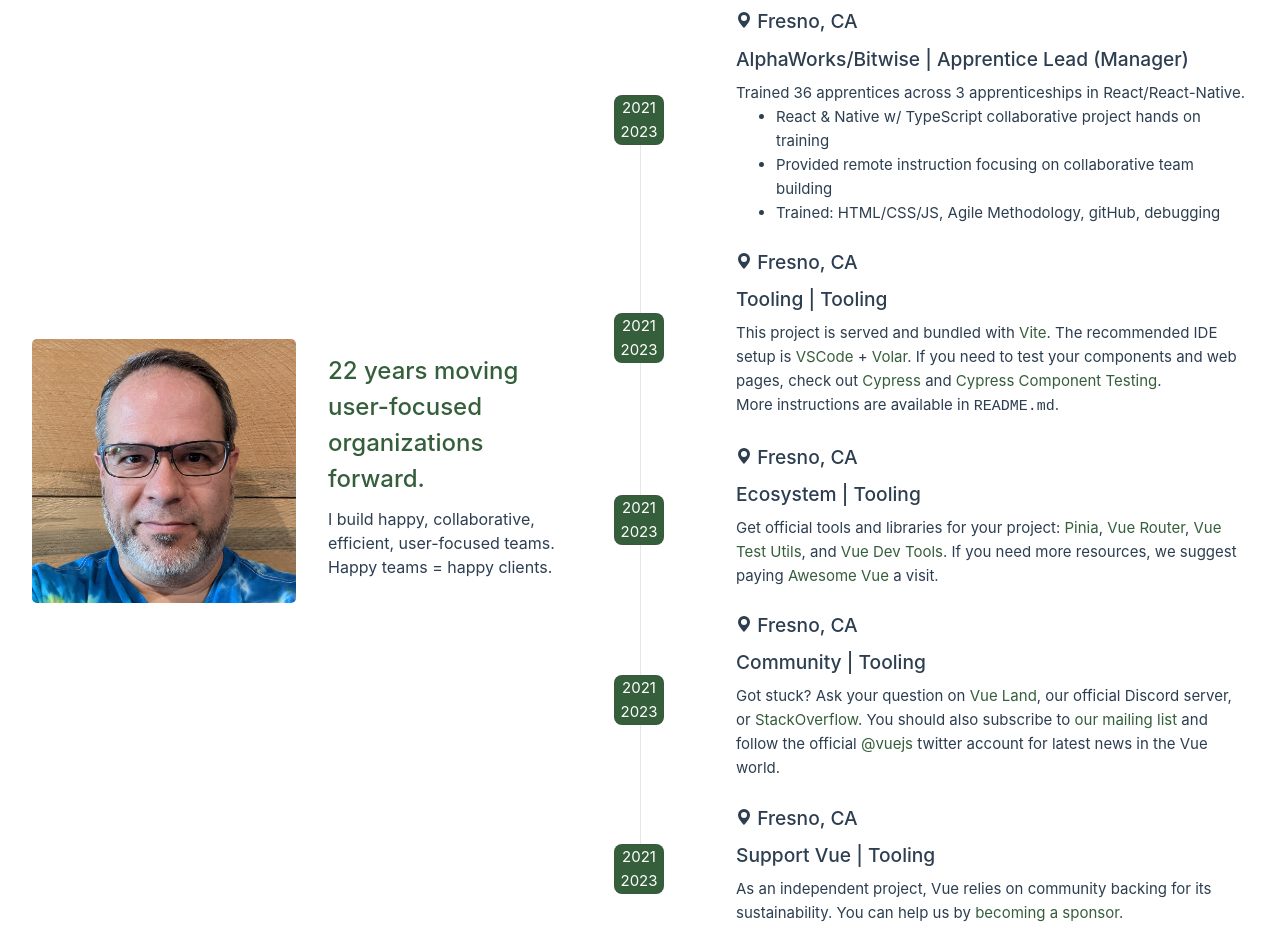
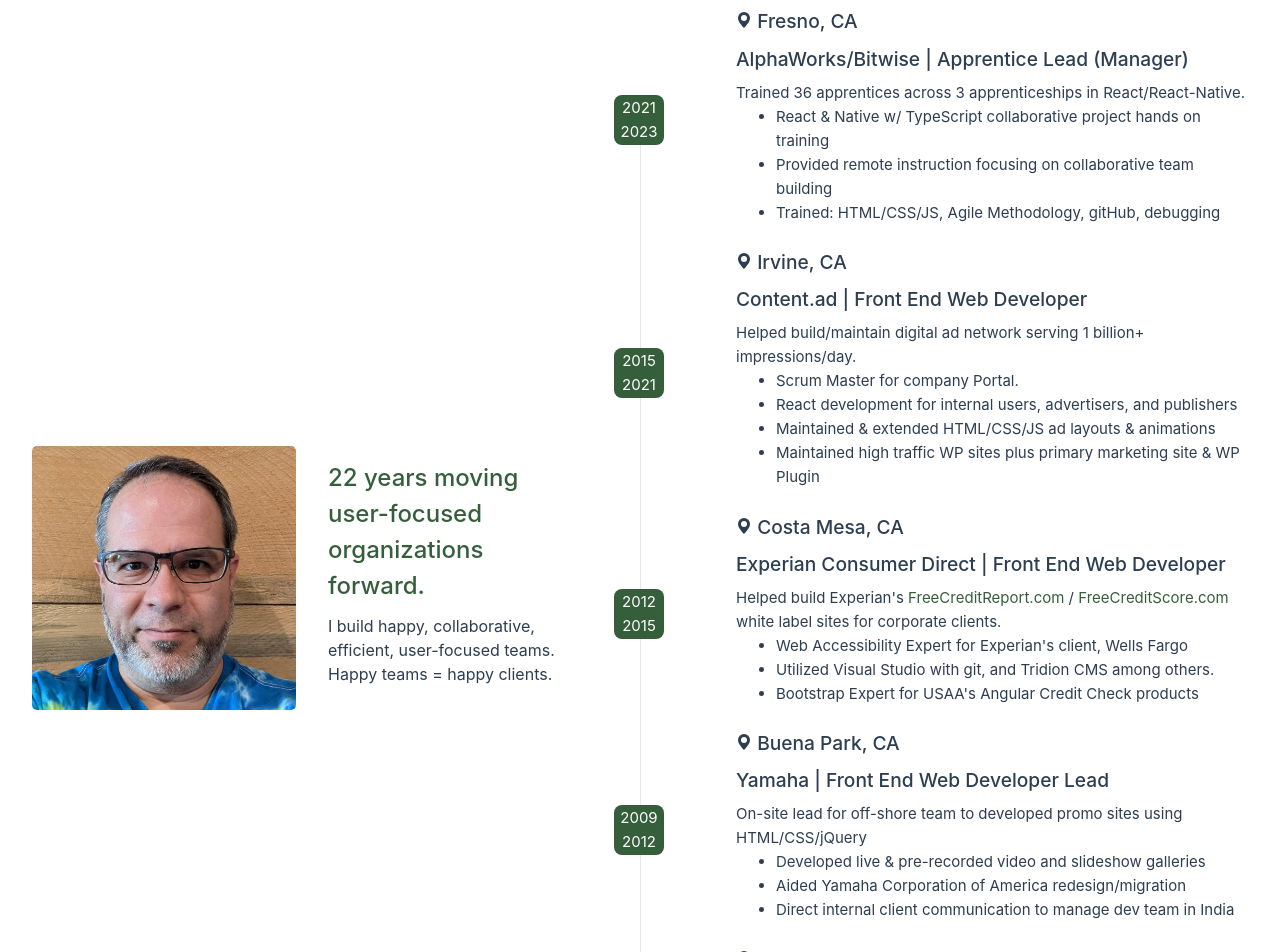
Before and after one commit to luceroweb/vue-quick-start, a Vue app: page / in a window 1280 px wide. Shown: the top 952 px of the page. Built offline with nearby package versions, Linux system fonts and the light colour scheme.

Commit message:
feat(experience): update experience copy

```diff
--- a/src/components/ExperienceList.vue
+++ b/src/components/ExperienceList.vue
@@ -21,74 +21,69 @@
 
   <WelcomeItem>
     <template #dates>
-      2021 2023
+      2015 2021
     </template>
-    <template #location>Fresno, CA</template>
-    <template #organization>Tooling</template>
-    <template #jobtitle>Tooling</template>
+    <template #location>Irvine, CA</template>
+    <template #organization>Content.ad</template>
+    <template #jobtitle>Front End Web Developer</template>
 
-    This project is served and bundled with
-    <a href="https://vitejs.dev/guide/features.html" target="_blank" rel="noopener">Vite</a>. The
-    recommended IDE setup is
-    <a href="https://code.visualstudio.com/" target="_blank" rel="noopener">VSCode</a> +
-    <a href="https://github.com/johnsoncodehk/volar" target="_blank" rel="noopener">Volar</a>. If
-    you need to test your components and web pages, check out
-    <a href="https://www.cypress.io/" target="_blank" rel="noopener">Cypress</a> and
-    <a href="https://on.cypress.io/component" target="_blank">Cypress Component Testing</a>.
+    Helped build/maintain digital ad network serving 1 billion+ impressions/day.
 
-    <br />
-
-    More instructions are available in <code>README.md</code>.
+    <ul>
+      <li>Scrum Master for company Portal.</li>
+      <li>React development for internal users, advertisers, and publishers</li>
+      <li>Maintained & extended HTML/CSS/JS ad layouts & animations</li>
+      <li>Maintained high traffic WP sites plus primary marketing site & WP Plugin</li>
+    </ul>
   </WelcomeItem>
 
   <WelcomeItem>
     <template #dates>
-      2021 2023
+      2012 2015
     </template>
-    <template #location>Fresno, CA</template>
-    <template #organization>Ecosystem</template>
-    <template #jobtitle>Tooling</template>
+    <template #location>Costa Mesa, CA</template>
+    <template #organization>Experian Consumer Direct</template>
+    <template #jobtitle>Front End Web Developer</template>
 
-    Get official tools and libraries for your project:
-    <a href="https://pinia.vuejs.org/" target="_blank" rel="noopener">Pinia</a>,
-    <a href="https://router.vuejs.org/" target="_blank" rel="noopener">Vue Router</a>,
-    <a href="https://test-utils.vuejs.org/" target="_blank" rel="noopener">Vue Test Utils</a>, and
-    <a href="https://github.com/vuejs/devtools" target="_blank" rel="noopener">Vue Dev Tools</a>. If
-    you need more resources, we suggest paying
-    <a href="https://github.com/vuejs/awesome-vue" target="_blank" rel="noopener">Awesome Vue</a>
-    a visit.
+    Helped build Experian's <a href="https://FreeCreditReport.com" rel="noreferrer" target="_blank">FreeCreditReport.com</a> / <a href="https://FreeCreditScore.com" rel="noreferrer" target="_blank">FreeCreditScore.com</a> white label sites for corporate clients.
+
+    <ul>
+      <li>Web Accessibility Expert for Experian's client, Wells Fargo</li>
+      <li>Utilized Visual Studio with git, and Tridion CMS among others.</li>
+      <li>Bootstrap Expert for USAA's Angular Credit Check products</li>
+    </ul>
   </WelcomeItem>
 
   <WelcomeItem>
     <template #dates>
-      2021 2023
+      2009 2012
     </template>
-    <template #location>Fresno, CA</template>
-    <template #organization>Community</template>
-    <template #jobtitle>Tooling</template>
+    <template #location>Buena Park, CA</template>
+    <template #organization>Yamaha</template>
+    <template #jobtitle>Front End Web Developer Lead</template>
 
-    Got stuck? Ask your question on
-    <a href="https://chat.vuejs.org" target="_blank" rel="noopener">Vue Land</a>, our official
-    Discord server, or
-    <a href="https://stackoverflow.com/questions/tagged/vue.js" target="_blank" rel="noopener"
-      >StackOverflow</a
-    >. You should also subscribe to
-    <a href="https://news.vuejs.org" target="_blank" rel="noopener">our mailing list</a> and follow
-    the official
-    <a href="https://twitter.com/vuejs" target="_blank" rel="noopener">@vuejs</a>
-    twitter account for latest news in the Vue world.
+    On-site lead for off-shore team to developed promo sites using HTML/CSS/jQuery
+
+    <ul>
+      <li>Developed live & pre-recorded video and slideshow galleries</li>
+      <li>Aided Yamaha Corporation of America redesign/migration</li>
+      <li>Direct internal client communication to manage dev team in India</li>
+    </ul>
   </WelcomeItem>
 
   <WelcomeItem>
     <template #dates>
-      2021 2023
+      2007 2009
     </template>
     <template #location>Fresno, CA</template>
-    <template #organization>Support Vue</template>
-    <template #jobtitle>Tooling</template>
+    <template #organization>e:Design, inc.</template>
+    <template #jobtitle>Web Architect</template>
 
-    As an independent project, Vue relies on community backing for its sustainability. You can help
-    us by
-    <a href="https://vuejs.org/sponsor/" target="_blank" rel="noopener">becoming a sponsor</a>.
+    Tight knit print and web family; building projects for education, business and nonprofit.
+
+    <ul>
+      <li>Created, debugged, maintained exciting WordPress sites using PHP/MySQL/HTML/CSS/jQuery</li>
+      <li>Trained clients remotely on use of WordPress</li>
+    </ul>
   </WelcomeItem>
 </template>
```
